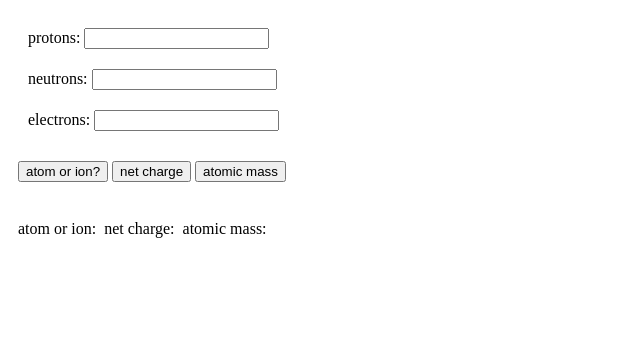
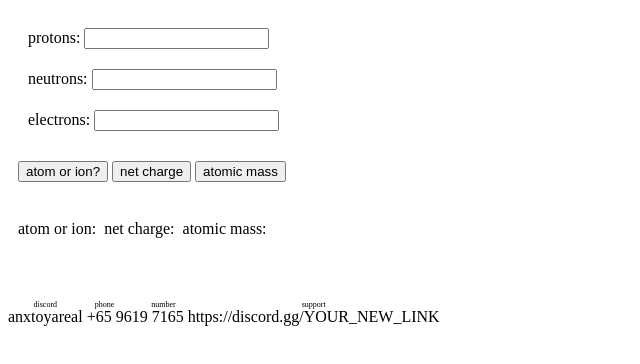
Before and after one commit to humaninexistance/atomsnions-ig-t3wk7, a plain HTML site: page index.html in a window 1280 px wide. Shown: the whole page, without its empty margins (0-640 px from the left). Drawn offline with Linux system fonts and the light colour scheme.

Commit message:
Update index.html

```diff
--- a/index.html
+++ b/index.html
@@ -26,5 +26,24 @@
             <p class="netcharge">net charge: </p> <p class="netcharge" id="charge"></p>
             <p class="atomicmass">atomic mass: </p> <p class="atomicmass" id="mass"></p>
         </div>
+        <br>
+        <br>
+        <footer>
+            <span>
+                <ruby>
+                    anxtoyareal <rt>discord</rt>
+                </ruby>
+            </span>
+            <span>
+                <ruby>
+                    +65 9619 7165 <rt>phone number</rt>
+                </ruby>
+            </span>
+            <span>
+                <ruby>
+                    https://discord.gg/YOUR_NEW_LINK <rt>support</rt>
+                </ruby>
+            </span>
+        </footer>
     </body>
 </html>
```
